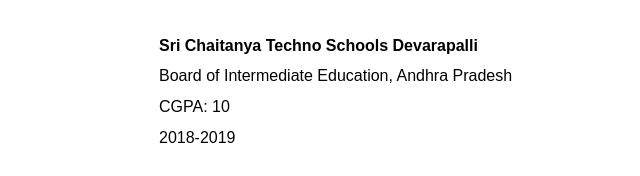
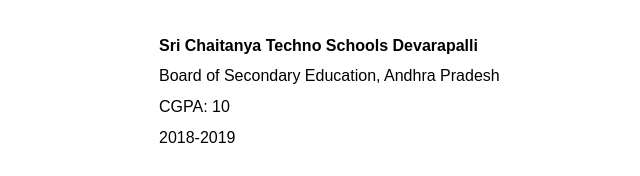
Before and after one commit to SriramChowdaryMogalapu/Resume, a plain HTML site: page index.html in a window 1280 px wide. Shown: the part 878-1054 px from the top of the page, 481-1121 px from the left. Drawn offline with nearby package versions, Linux system fonts and the light colour scheme.

Commit message:
index.html

```diff
--- a/index.html
+++ b/index.html
@@ -84,7 +84,7 @@
                 <p>2019-2021</p>
                 <br>
                 <p><strong>Sri Chaitanya Techno Schools Devarapalli</strong></p>
-                <p>Board of Intermediate Education, Andhra Pradesh</p>
+                <p>Board of Secondary Education, Andhra Pradesh</p>
                 <p>CGPA: 10</p>
                 <p>2018-2019</p>
             </section>
```
